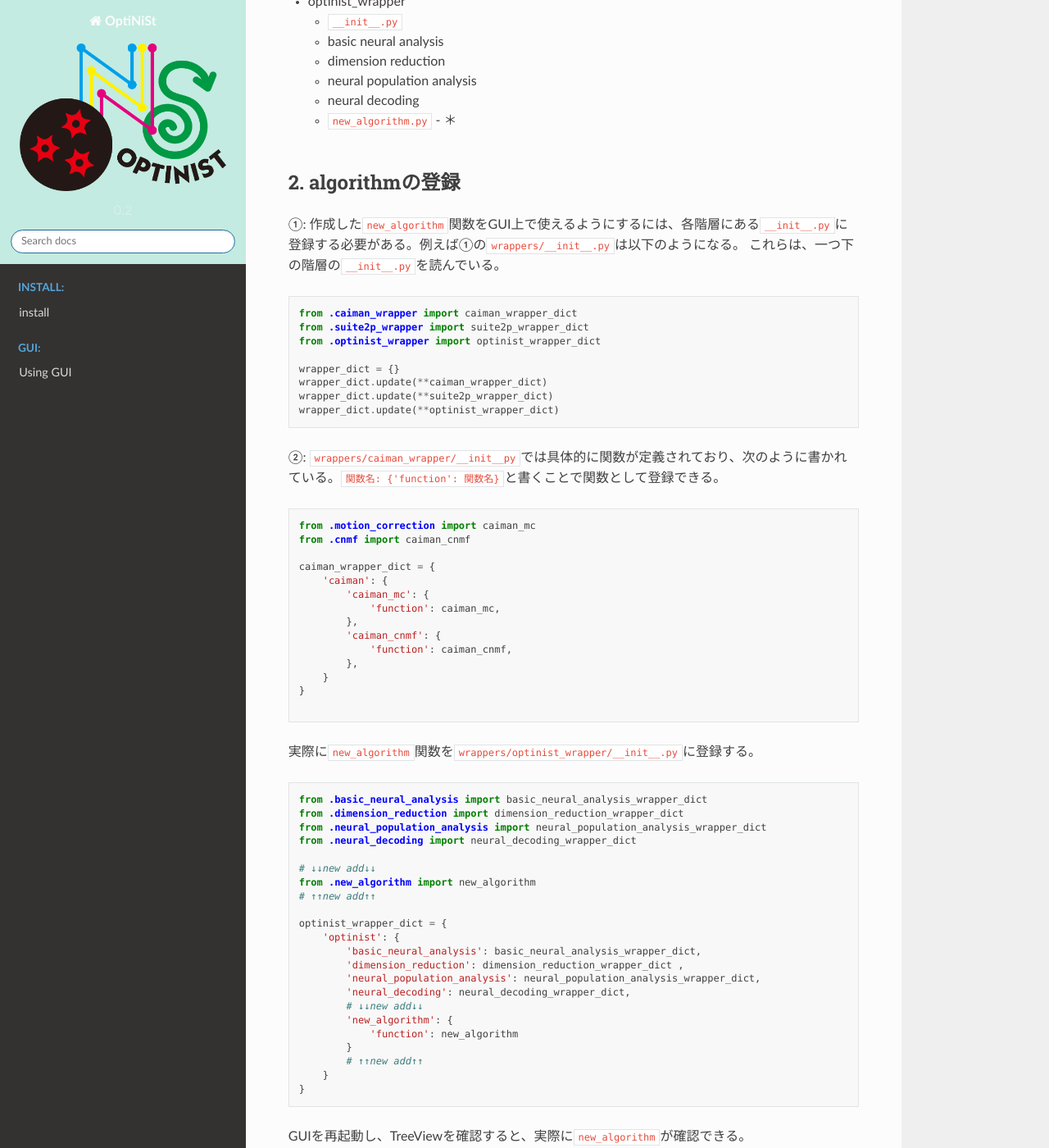
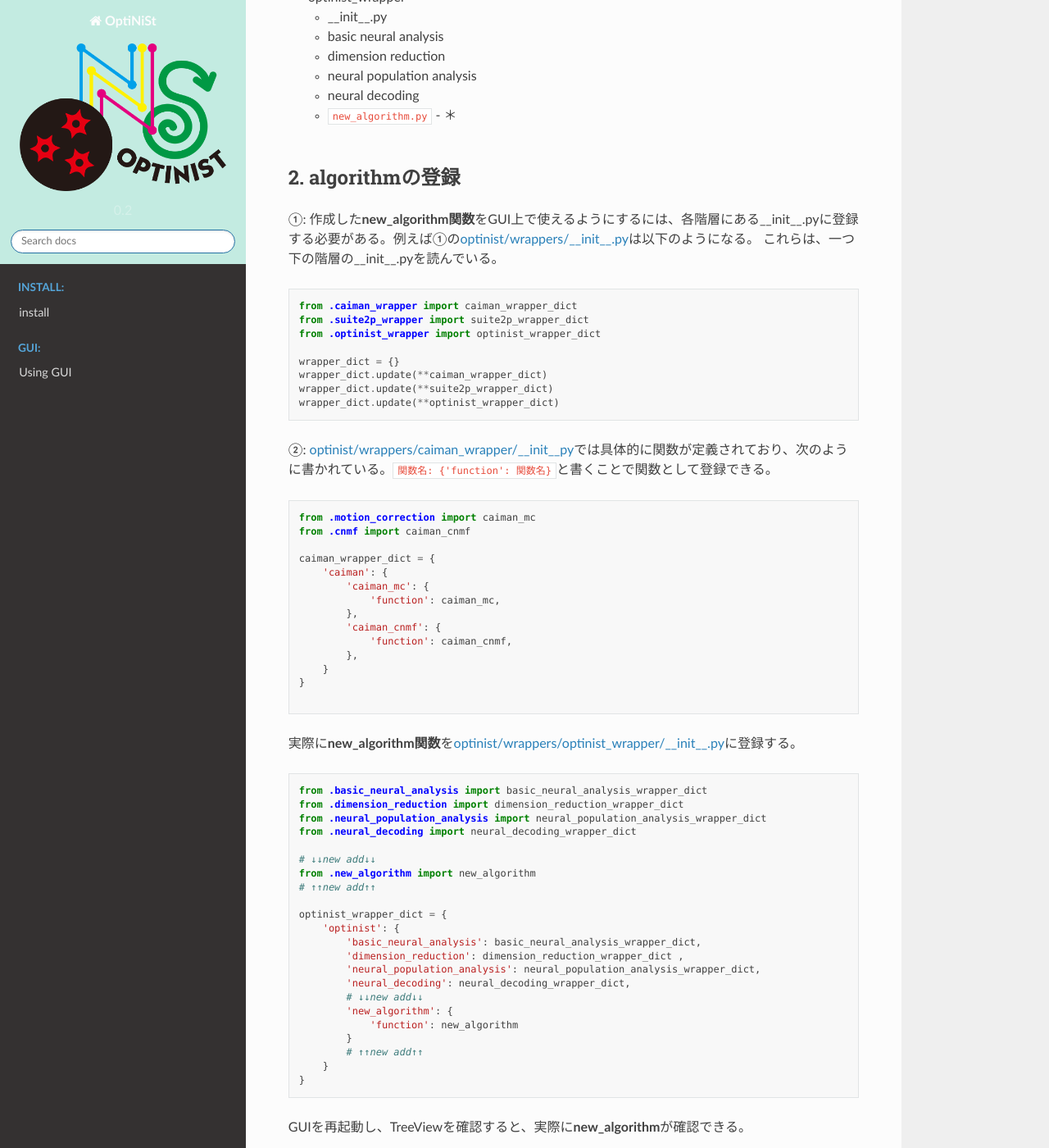
Before and after one commit to oist/optinist, a Sphinx documentation site: the page built from docs/utils/add_algorithm.md, in a window 1280 px wide and 1400 px high, scrolled down 821 px. Shown: the whole window at 82% size. Built offline with Sphinx 7.4.7 and the Read the Docs theme 2.0.0, drawn with Linux system fonts in a browser that asks for light colours; some of the changed text lies outside the part shown.

Commit message:
Update add_algorithm.md

````diff
--- a/docs/utils/add_algorithm.md
+++ b/docs/utils/add_algorithm.md
@@ -5,9 +5,9 @@ Add algorithm
 
 ## 1. アルゴリズムファイルを作成
 最初にpythonファイルを以下のdirectoryの適切な位置に作成する。
-ここでは、例ととして`new_algorithm`という関数を作成する手順を説明する。作成する位置は、下の＊の位置[wrappers/optinist_wrapper](https://github.com/oist/optinist/tree/main/optinist/wrappers/optinist_wrapper)に作成する。
+ここでは、例ととして**new_algorithm**という関数を作成する手順を説明する。作成する位置は、下の＊の位置[optinist/wrappers/optinist_wrapper](https://github.com/oist/optinist/tree/main/optinist/wrappers/optinist_wrapper)に作成する。
 
-`new_algorith.py`という名前で作成する。
+**new_algorith.py**という名前で作成する。
 
 
 ```python:new_algorithm.py
@@ -17,19 +17,19 @@ def new_algorithm():
 
 [algorithm list](https://github.com/oist/optinist/tree/develop/optinist/wrappers)
 
-- `__init__.py` - ①
+- \_\_init__.py - ①
 - caiman_wrapper
-    - `__init__.py` - ②
+    - \_\_init__.py - ②
     - caiman_mc.py
     - caiman_cnmf.py
 - suite2p_wrapper
-    - `__init__.py`
+    - \_\_init__.py
     - suite2p_file_convert.py
     - suite2p_registration.py
     - suite2p_roi.py
     - suite2p_cnmf.py
 - optinist_wrapper
-    - `__init__.py`
+    - \_\_init__.py
     - basic neural analysis
     - dimension reduction
     - neural population analysis
@@ -39,8 +39,8 @@ def new_algorithm():
 <br />
 
 ## 2. algorithmの登録
-①: 作成した`new_algorithm`関数をGUI上で使えるようにするには、各階層にある`__init__.py`に登録する必要がある。例えば①の[`wrappers/__init__.py`](https://github.com/oist/optinist/blob/main/optinist/wrappers/__init__.py)は以下のようになる。
-これらは、一つ下の階層の`__init__.py`を読んでいる。
+①: 作成した**new_algorithm関数**をGUI上で使えるようにするには、各階層にある\_\_init__.pyに登録する必要がある。例えば①の[optinist/wrappers/\_\_init__.py](https://github.com/oist/optinist/blob/main/optinist/wrappers/__init__.py)は以下のようになる。
+これらは、一つ下の階層の\_\_init__.pyを読んでいる。
 
 ```python
 from .caiman_wrapper import caiman_wrapper_dict
@@ -54,7 +54,7 @@ wrapper_dict.update(**optinist_wrapper_dict)
 ```
 
 
-②: [`wrappers/caiman_wrapper/__init__py`](https://github.com/oist/optinist/blob/main/optinist/wrappers/caiman_wrapper/__init__.py)では具体的に関数が定義されており、次のように書かれている。`関数名: {'function': 関数名}`と書くことで関数として登録できる。
+②: [optinist/wrappers/caiman_wrapper/\_\_init__py](https://github.com/oist/optinist/blob/main/optinist/wrappers/caiman_wrapper/__init__.py)では具体的に関数が定義されており、次のように書かれている。`関数名: {'function': 関数名}`と書くことで関数として登録できる。
 
 ```python
 from .motion_correction import caiman_mc
@@ -74,7 +74,7 @@ caiman_wrapper_dict = {
 ```
 
 
-実際に`new_algorithm`関数を[`wrappers/optinist_wrapper/__init__.py`](https://github.com/oist/optinist/blob/main/optinist/wrappers/optinist_wrapper/__init__.py)に登録する。
+実際に**new_algorithm関数**を[optinist/wrappers/optinist_wrapper/\_\_init__.py](https://github.com/oist/optinist/blob/main/optinist/wrappers/optinist_wrapper/__init__.py)に登録する。
 
 ```python
 from .basic_neural_analysis import basic_neural_analysis_wrapper_dict
@@ -102,7 +102,7 @@ optinist_wrapper_dict = {
 ```
 
 
-GUIを再起動し、TreeViewを確認すると、実際に`new_algorithm`が確認できる。
+GUIを再起動し、TreeViewを確認すると、実際に**new_algorithm**が確認できる。
 <p align="center">
 <img width="300px" src="../_static/add_algorithm/new_algorithm.png" alt="new_algorithm" />
 </p>
@@ -125,7 +125,7 @@ Optinist support datatype.
 
 
 ### 3.2 Input & Output handle
-例として、`new_algorithm`関数は`ImageData`を受け取り, `FluoData`を返す関数とする。
+例として、**new_algorithm**関数は**ImageData**を受け取り, **FluoData**を返す関数とする。
 ここで、`from optinist.api.dataclass.dataclass import *`文はdataclassが定義されているファイルである。paramsはこの関数のパラメータが入るため、必要である。
 ```python:new_algorithm.py
 from optinist.api.dataclass.dataclass import *
@@ -137,7 +137,7 @@ def new_algorithm(
     return
 ```
 
-GUIを再起動し、`new_algorithm`をおくと、handleの色が変更されていることが確認できる。
+GUIを再起動し、**new_algorithm**をおくと、handleの色が変更されていることが確認できる。
 <p align="center">
 <img width="200px" src="../_static/add_algorithm/input_output.png" alt="input_output" />
 </p>
@@ -167,9 +167,9 @@ def new_algorithm(
 最後に関数を実行するためにSnakemakeファイルを記述する。
 Snakemakeファイルは、関数と同じdirectory構造で以下のように記述されている。[snakemake list](https://github.com/oist/optinist/tree/develop/optinist/rules/smk)
 
-ここでは`new_algorithm.smk`というファイルを作成する。
-中身は他のファイルをコピペし、`name`変数を`new_algorithm`にする。
-具体的には下のようになるため、そのまま[`optinist/rules/smk/optinist/new_algorithm.smk`](https://github.com/oist/optinist/tree/main/optinist/rules/smk/optinist)に下のコードコピペする。
+ここでは**new_algorithm.smk**というファイルを作成する。
+中身は他のファイルをコピペし、**name**変数を**new_algorithm**にする。
+具体的には下のようになるため、そのまま[optinist/rules/smk/optinist/new_algorithm.smk](https://github.com/oist/optinist/tree/main/optinist/rules/smk/optinist)に下のコードコピペする。
 
 ```python:optinist/rules/smk/optinist/new_algorithm.smk
 from optinist.api.dir_path import DIRPATH
````
Also changed, not shown: other parts of docs/utils/add_algorithm.md (+3 -3 lines).
